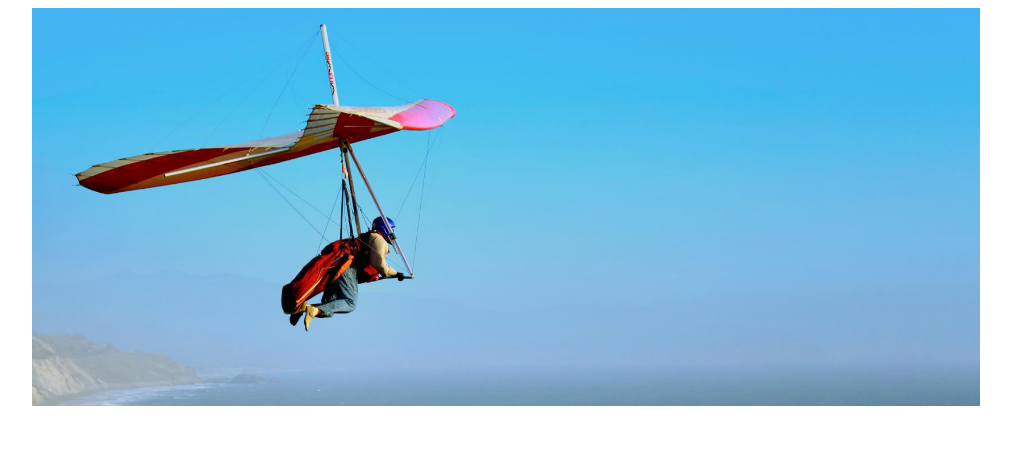
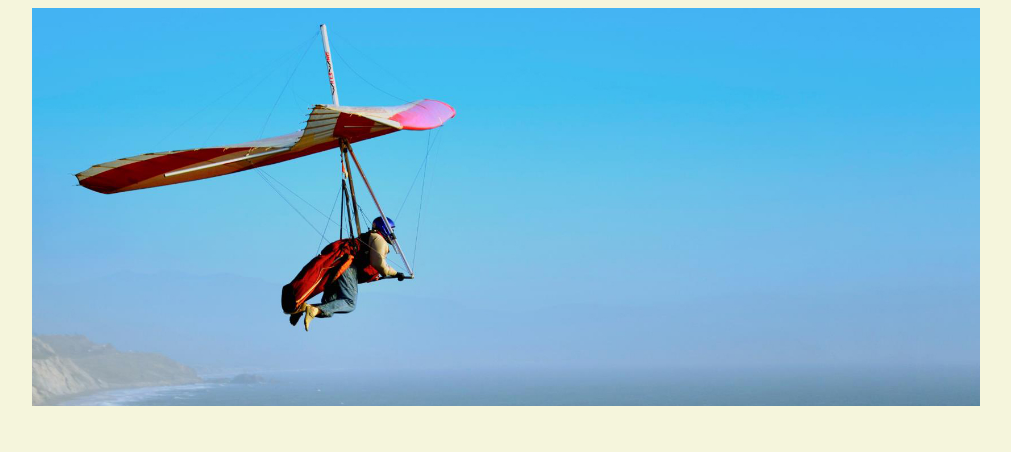
Before and after one commit to muhammadrumman/muhammadrumman.github.io, a plain HTML site: page index.html in a window 1280 px wide. Shown: the top 452 px of the page, without its empty margins (134-1145 px from the left). Drawn offline with Linux system fonts and the light colour scheme.

Commit message:
Update master.css

```diff
--- a/css/master.css
+++ b/css/master.css
@@ -13,7 +13,7 @@
   }
 
   body {
-    backgroung-color: beige;  /* set the background color here */
+    background-color: beige;  /* set the background color here */
     color: black;  /* set the text color to black here */
     font-family: Arial, Helvetica, sans-serif;  /* set the font here */
     text-align: center;/* set the text alignment here */
```
